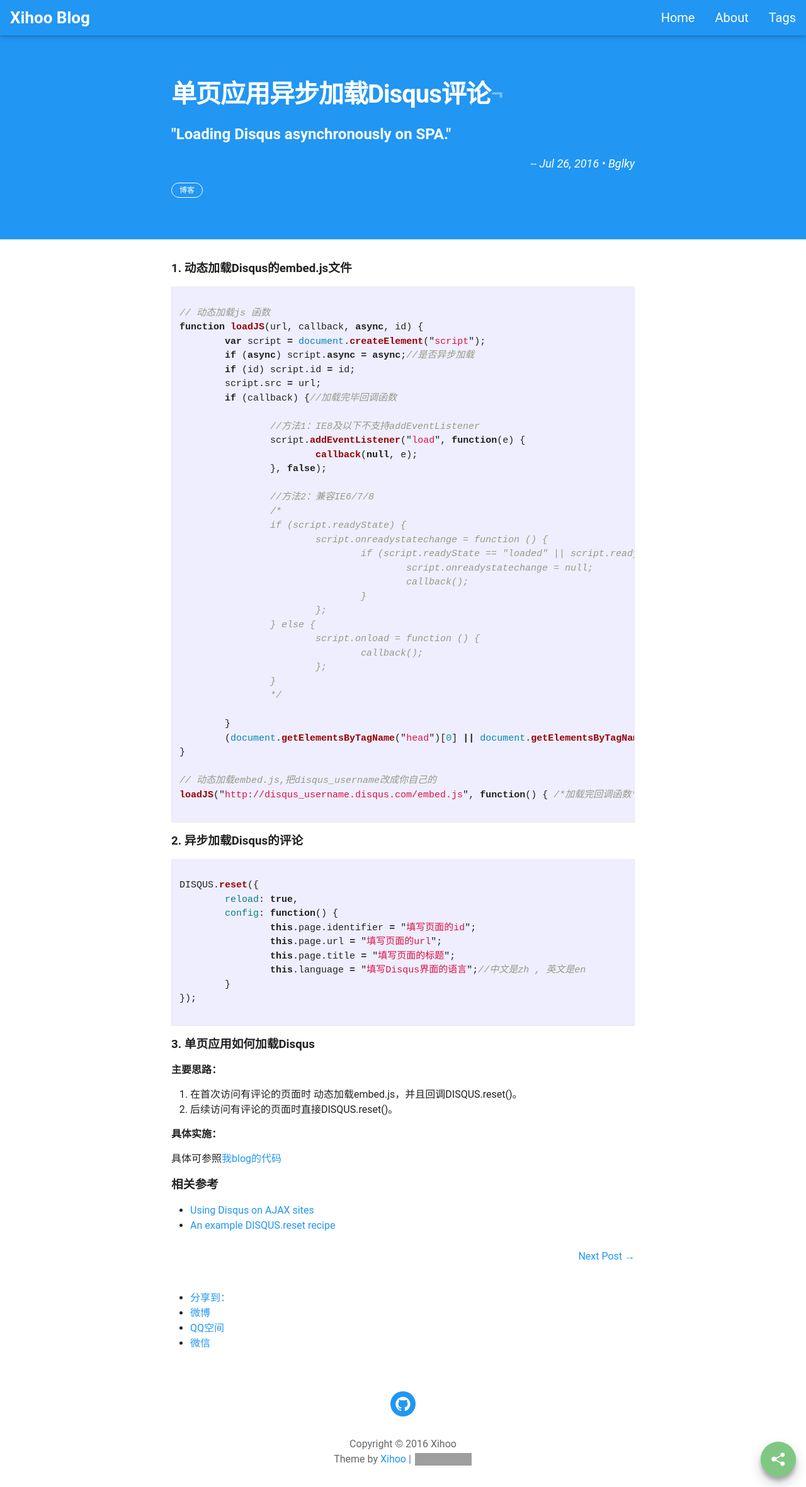
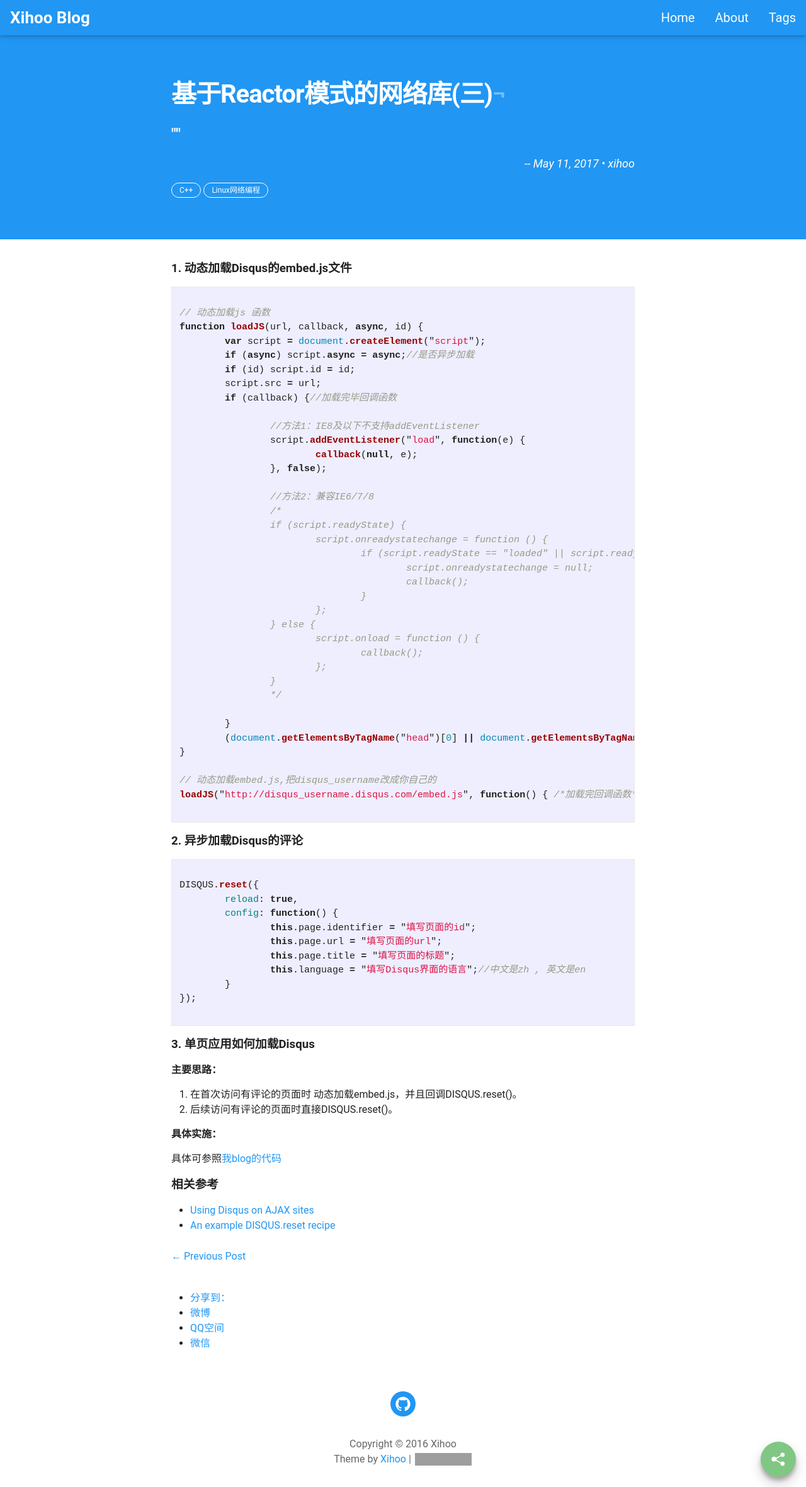
Before and after one commit to xihoo/xihoo.github.io, a Jekyll site: the page built from _posts/2016-07-27-SPA-load-disqus.markdown, in a window 1280 px wide. Shown: the whole page at 63% size. Built offline with Jekyll 4.4.1, drawn with Linux system fonts in a browser that asks for light colours; comment, search, counter and statistics services are not loaded; grey boxes are pictures that could not be loaded.

```diff
--- a/_posts/2016-07-27-SPA-load-disqus.markdown
+++ b/_posts/2016-07-27-SPA-load-disqus.markdown
@@ -1,11 +1,12 @@
 ---
 layout:     post
-title:      "单页应用异步加载Disqus评论"
-subtitle:   "\"Loading Disqus asynchronously on SPA.\""
-date:       2016-07-26 23:25:07 +0800
-author:     "Bglky"
+title:      "基于Reactor模式的网络库(三)"
+subtitle:   " \"\""
+date:       2017-05-11
+author:     "xihoo"
 tags:
-    - 博客
+    - C++
+    - Linux网络编程
 ---
 
 ### 1. 动态加载Disqus的embed.js文件
```
Also changed, not shown: img/avatar.jpg.
